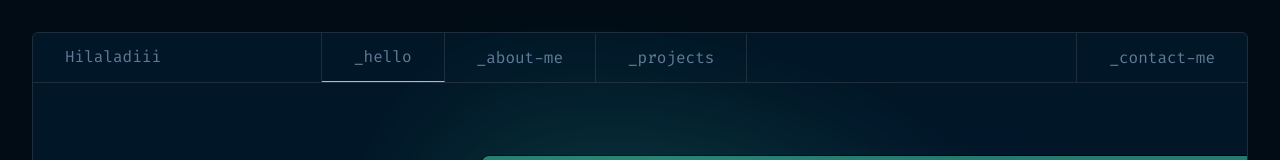
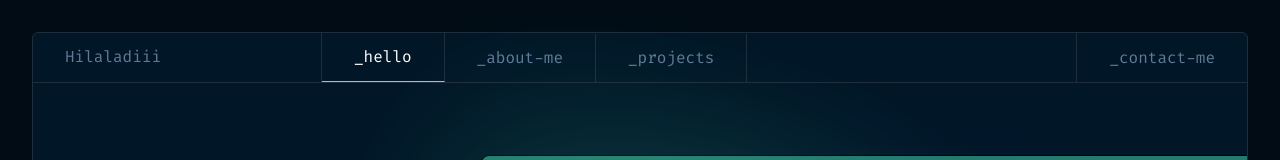
Before and after one commit to Hilaladiii/hilaladiiv2, a Next.js app: page / in a window 1280 px wide. Shown: the top 160 px of the page. Built offline with nearby package versions, Linux system fonts and the light colour scheme.

Commit message:
feat : change text color pathname active

```diff
--- a/src/components/fragments/Header.tsx
+++ b/src/components/fragments/Header.tsx
@@ -34,7 +34,8 @@ export default function Header() {
               key={index}
               className={cn(
                 "flex items-center gap-3 px-8 py-3 border-r border-lines hover:bg-white/10 hover:text-white transition",
-                pathname == navigation.href && "border-b border-b-accentF"
+                pathname == navigation.href &&
+                  "border-b border-b-accentF text-white"
               )}
             >
               {navigation.label}
@@ -46,7 +47,7 @@ export default function Header() {
         href="/contact"
         className={cn(
           "flex gap-3 items-center px-8 py-3 border-l border-lines hover:bg-white/10 hover:text-white transition",
-          pathname == "/contact" && "border-b border-b-accentF"
+          pathname == "/contact" && "border-b border-b-accentF text-white"
         )}
       >
         _contact-me
```
